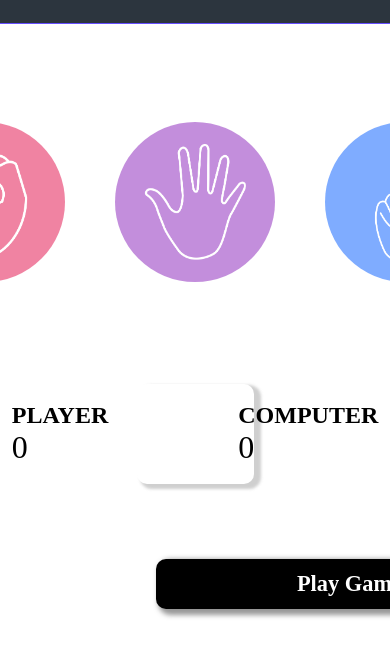
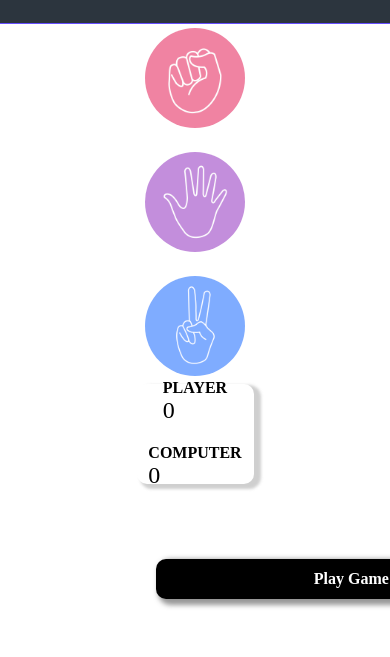
Before and after one commit to AbotulaKarthik/RockPaperScissors, a plain HTML site: page index.html in a window 390 px wide. Shown: the part 67-724 px from the top of the page. Drawn offline with Linux system fonts and the light colour scheme.

Commit message:
added media Queries

```diff
--- a/style.css
+++ b/style.css
@@ -79,3 +79,33 @@ img:hover{
 .select:hover{
     cursor: pointer;
 }
+
+@media (max-width: 480px) {
+    img {
+        height: 100px;
+        width: 100px;
+    }
+
+    .choices {
+        flex-direction: column;
+        gap: 20px;
+    }
+
+    .score {
+        flex-direction: column;
+        gap: 20px;
+    }
+
+    .score h4 {
+        font-size: 1rem;
+    }
+
+    .comp-score p, .player-score p {
+        font-size: 1.5rem;
+    }
+
+    .select {
+        font-size: 1rem;
+        height: 40px;
+    }
+}
```
